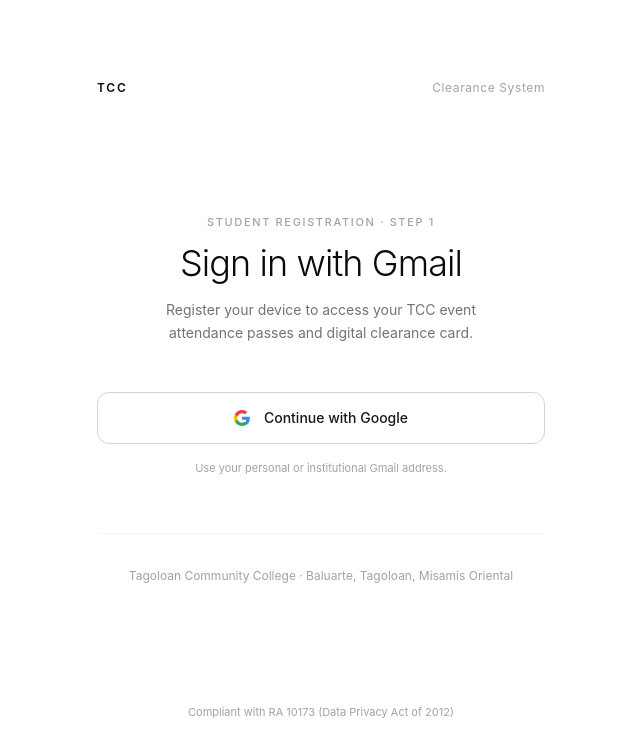
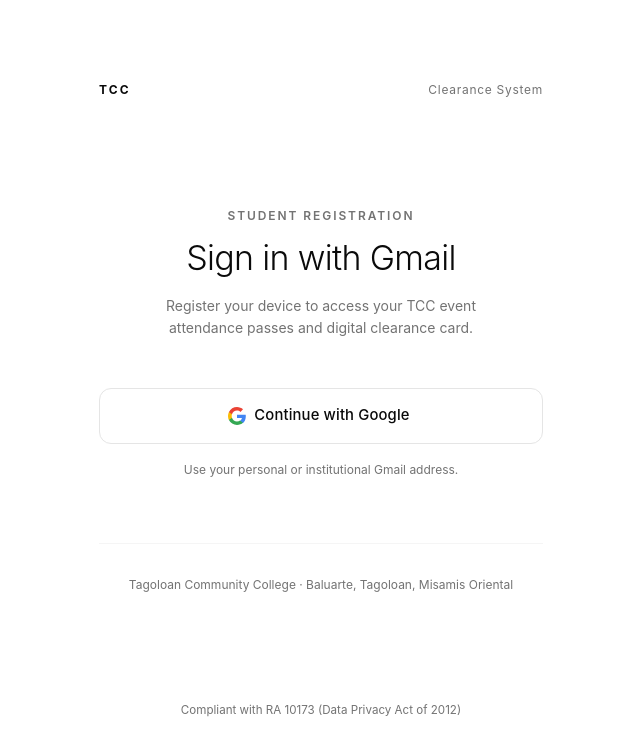
Before and after one commit to motaschristian9-jpg/tcc-clearance-v2, a React (Vite) app: page / in a window 1280 px wide. Shown: the top 756 px of the page, without its empty margins (319-959 px from the left). Built offline with nearby package versions, Linux system fonts and the light colour scheme.

Commit message:
feat(ui): rebuild student registration screen with Material UI (MUI) components

```diff
--- a/package.json
+++ b/package.json
@@ -10,6 +10,10 @@
     "test": "vitest run"
   },
   "dependencies": {
+    "@emotion/react": "^11.14.0",
+    "@emotion/styled": "^11.14.1",
+    "@mui/icons-material": "^9.5.0",
+    "@mui/material": "^9.5.0",
     "clsx": "^2.1.1",
     "dexie": "^4.0.11",
     "lucide-react": "^1.16.0",
--- a/src/App.tsx
+++ b/src/App.tsx
@@ -1,44 +1,113 @@
-import React, { useState } from 'react';
+import React from 'react';
+import {
+  ThemeProvider,
+  CssBaseline,
+  Container,
+  Box,
+  Typography,
+  Button,
+  Divider,
+  Stack,
+} from '@mui/material';
+import { theme } from './theme';
 
 export const App: React.FC = () => {
-  // Simple visual screen state: 'signin' -> 'consent'
-  const [currentScreen, setCurrentScreen] = useState<'signin' | 'consent'>('signin');
+  return (
+    <ThemeProvider theme={theme}>
+      <CssBaseline />
+      <Box
+        sx={{
+          minHeight: '100vh',
+          backgroundColor: '#ffffff',
+          display: 'flex',
+          flexDirection: 'column',
+          justifyContent: 'space-between',
+          px: { xs: 3, sm: 6 },
+          py: { xs: 6, sm: 10 },
+        }}
+      >
+        {/* Top Header - Pure whitespace with quiet institutional branding */}
+        <Container maxWidth="xs" disableGutters>
+          <Box
+            sx={{
+              display: 'flex',
+              alignItems: 'center',
+              justifyContent: 'space-between',
+            }}
+          >
+            <Typography
+              variant="caption"
+              sx={{
+                fontWeight: 700,
+                letterSpacing: '0.18em',
+                color: '#0a0a0a',
+                textTransform: 'uppercase',
+              }}
+            >
+              TCC
+            </Typography>
+            <Typography
+              variant="caption"
+              sx={{
+                letterSpacing: '0.06em',
+                color: 'text.secondary',
+              }}
+            >
+              Clearance System
+            </Typography>
+          </Box>
+        </Container>
 
-  return (
-    <div className="min-h-screen bg-white text-neutral-900 flex flex-col justify-between px-6 py-12 sm:py-20 sm:px-12 selection:bg-neutral-900 selection:text-white">
-      {/* Top Header - Pure whitespace with quiet institutional branding */}
-      <header className="max-w-md mx-auto w-full flex items-center justify-between">
-        <span className="text-xs font-semibold tracking-widest text-neutral-950 uppercase">
-          TCC
-        </span>
-        <span className="text-xs tracking-wider text-neutral-400 font-normal">
-          Clearance System
-        </span>
-      </header>
+        {/* Main Stage - Generous white spaces, task-oriented action-first */}
+        <Container maxWidth="xs" disableGutters sx={{ my: 'auto', py: { xs: 8, sm: 12 } }}>
+          <Stack spacing={6} sx={{ alignItems: 'center', textAlign: 'center' }}>
+            {/* Title & Description with low cognitive load */}
+            <Stack spacing={1.5} sx={{ alignItems: 'center' }}>
+              <Typography
+                variant="caption"
+                sx={{
+                  letterSpacing: '0.16em',
+                  textTransform: 'uppercase',
+                  color: 'text.secondary',
+                  fontWeight: 600,
+                }}
+              >
+                Student Registration
+              </Typography>
 
-      {/* SCREEN 1: SIGN IN WITH GMAIL */}
-      {currentScreen === 'signin' && (
-        <main className="max-w-md mx-auto w-full my-auto py-16 flex flex-col items-center text-center">
-          <div className="space-y-3 mb-12">
-            <span className="text-[11px] font-medium tracking-widest uppercase text-neutral-400 block">
-              Student Registration · Step 1
-            </span>
-            <h1 className="text-3xl sm:text-4xl font-light text-neutral-950 tracking-tight leading-tight">
+              <Typography
+                variant="h4"
+                component="h1"
+                sx={{
+                  fontWeight: 300,
+                  letterSpacing: '-0.02em',
+                  color: 'text.primary',
+                  lineHeight: 1.2,
+                }}
+              >
                 Sign in with Gmail
-            </h1>
-            <p className="text-sm text-neutral-500 font-normal leading-relaxed max-w-xs mx-auto pt-1">
+              </Typography>
+
+              <Typography
+                variant="body2"
+                sx={{
+                  color: 'text.secondary',
+                  lineHeight: 1.6,
+                  maxWidth: 320,
+                  pt: 0.5,
+                }}
+              >
                 Register your device to access your TCC event attendance passes and digital clearance card.
-            </p>
-          </div>
+              </Typography>
+            </Stack>
 
-          <div className="w-full space-y-4">
-            <button
-              type="button"
-              onClick={() => setCurrentScreen('consent')}
-              className="w-full h-13 min-h-[52px] px-6 bg-white hover:bg-neutral-50 active:bg-neutral-100 border border-neutral-300 hover:border-neutral-900 text-neutral-900 font-medium text-sm rounded-xl transition-all duration-150 flex items-center justify-center gap-3.5 select-none focus:outline-none focus:ring-1 focus:ring-neutral-900 cursor-pointer"
-            >
-              {/* Google SVG Icon */}
-              <svg className="w-4 h-4 shrink-0" viewBox="0 0 24 24">
+            {/* Single Core Action: Continue with Google */}
+            <Stack spacing={2} sx={{ width: '100%' }}>
+              <Button
+                variant="outlined"
+                fullWidth
+                startIcon={
+                  <svg width="18" height="18" viewBox="0 0 24 24">
                     <path
                       fill="#4285F4"
                       d="M23.745 12.27c0-.7-.06-1.4-.19-2.07H12v4.51h6.6c-.29 1.52-1.14 2.82-2.4 3.68v3.05h3.88c2.27-2.09 3.66-5.17 3.66-9.17z"
@@ -56,94 +125,59 @@ export const App: React.FC = () => {
                       d="M12 4.75c1.77 0 3.35.61 4.6 1.8l3.42-3.42C17.95 1.19 15.24 0 12 0 7.34 0 3.26 2.64 1.25 6.58l4.03 3.15c.95-2.83 3.6-4.98 6.72-4.98z"
                     />
                   </svg>
-              <span>Continue with Google</span>
-            </button>
+                }
+                sx={{
+                  py: 1.75,
+                  fontSize: '0.925rem',
+                }}
+              >
+                Continue with Google
+              </Button>
 
-            <p className="text-[11px] text-neutral-400 font-normal leading-normal">
+              <Typography
+                variant="caption"
+                sx={{
+                  color: 'text.secondary',
+                  fontSize: '0.75rem',
+                }}
+              >
                 Use your personal or institutional Gmail address.
-            </p>
-          </div>
+              </Typography>
+            </Stack>
 
-          <div className="mt-14 pt-8 border-t border-neutral-100 w-full text-center">
-            <p className="text-xs text-neutral-400 font-normal leading-relaxed">
+            {/* Subtle Divider & Location Footnote */}
+            <Box sx={{ width: '100%', pt: 2 }}>
+              <Divider sx={{ mb: 4, borderColor: '#f5f5f5' }} />
+              <Typography
+                variant="caption"
+                sx={{
+                  color: 'text.secondary',
+                  display: 'block',
+                  lineHeight: 1.5,
+                }}
+              >
                 Tagoloan Community College · Baluarte, Tagoloan, Misamis Oriental
-            </p>
-          </div>
-        </main>
-      )}
+              </Typography>
+            </Box>
+          </Stack>
+        </Container>
 
-      {/* SCREEN 2: DATA PRIVACY & CONSENT (RA 10173) */}
-      {currentScreen === 'consent' && (
-        <main className="max-w-md mx-auto w-full my-auto py-16 flex flex-col items-center text-center">
-          <div className="space-y-3 mb-10">
-            <span className="text-[11px] font-medium tracking-widest uppercase text-neutral-400 block">
-              Student Registration · Step 2
-            </span>
-            <h1 className="text-3xl sm:text-4xl font-light text-neutral-950 tracking-tight leading-tight">
-              Data Privacy & Consent
-            </h1>
-            <p className="text-xs text-neutral-400 uppercase tracking-wider pt-0.5">
-              Republic Act No. 10173
-            </p>
-          </div>
-
-          {/* Minimalist 3-part disclosure with ample whitespace */}
-          <div className="w-full text-left space-y-6 my-4 py-6 border-y border-neutral-100">
-            <div className="space-y-1">
-              <span className="text-[11px] font-medium tracking-widest uppercase text-neutral-950 block">
-                What we collect
-              </span>
-              <p className="text-xs text-neutral-500 font-normal leading-relaxed">
-                Your full name, school ID number, department, year level, section, and a live front-camera verification photo.
-              </p>
-            </div>
-
-            <div className="space-y-1">
-              <span className="text-[11px] font-medium tracking-widest uppercase text-neutral-950 block">
-                Why it is collected
-              </span>
-              <p className="text-xs text-neutral-500 font-normal leading-relaxed">
-                Exclusively for verifying event attendance, issuing digital clearance stamps, and preventing card forgery.
-              </p>
-            </div>
-
-            <div className="space-y-1">
-              <span className="text-[11px] font-medium tracking-widest uppercase text-neutral-950 block">
-                Data retention
-              </span>
-              <p className="text-xs text-neutral-500 font-normal leading-relaxed">
-                Records are retained solely for the official academic semester clearance cycle and purged upon clearance archiving.
-              </p>
-            </div>
-          </div>
-
-          {/* Action buttons with generous touch target */}
-          <div className="w-full space-y-3 mt-8">
-            <button
-              type="button"
-              className="w-full h-13 min-h-[52px] px-6 bg-neutral-950 hover:bg-neutral-800 active:bg-neutral-900 text-white font-medium text-sm rounded-xl transition-all duration-150 flex items-center justify-center select-none cursor-pointer"
+        {/* Quiet Footer with Privacy Reference */}
+        <Container maxWidth="xs" disableGutters>
+          <Typography
+            variant="caption"
+            sx={{
+              display: 'block',
+              textAlign: 'center',
+              color: 'text.secondary',
+              fontSize: '0.725rem',
+            }}
           >
-              I Agree & Continue
-            </button>
-
-            <button
-              type="button"
-              onClick={() => setCurrentScreen('signin')}
-              className="w-full py-3 text-xs text-neutral-400 hover:text-neutral-900 transition-colors uppercase tracking-wider font-normal cursor-pointer"
-            >
-              Back to Sign In
-            </button>
-          </div>
-        </main>
-      )}
-
-      {/* Subtle, Quiet Footer with Privacy Reference */}
-      <footer className="max-w-md mx-auto w-full text-center">
-        <p className="text-[11px] text-neutral-400 font-normal">
             Compliant with RA 10173 (Data Privacy Act of 2012)
-        </p>
-      </footer>
-    </div>
+          </Typography>
+        </Container>
+      </Box>
+    </ThemeProvider>
   );
 };
 
--- /dev/null
+++ b/src/theme.ts
@@ -0,0 +1,69 @@
+import { createTheme } from '@mui/material/styles';
+
+export const theme = createTheme({
+  palette: {
+    mode: 'light',
+    primary: {
+      main: '#0a0a0a',
+      contrastText: '#ffffff',
+    },
+    background: {
+      default: '#ffffff',
+      paper: '#ffffff',
+    },
+    text: {
+      primary: '#0a0a0a',
+      secondary: '#737373',
+    },
+    divider: '#f0f0f0',
+  },
+  typography: {
+    fontFamily: [
+      '-apple-system',
+      'BlinkMacSystemFont',
+      '"Segoe UI"',
+      'Roboto',
+      'Helvetica',
+      'Arial',
+      'sans-serif',
+    ].join(','),
+    button: {
+      textTransform: 'none',
+      fontWeight: 500,
+      letterSpacing: '0.01em',
+    },
+  },
+  shape: {
+    borderRadius: 12,
+  },
+  components: {
+    MuiButton: {
+      defaultProps: {
+        disableElevation: true,
+      },
+      styleOverrides: {
+        root: {
+          minHeight: 52,
+          paddingLeft: 24,
+          paddingRight: 24,
+          transition: 'all 0.15s ease-in-out',
+        },
+        outlined: {
+          borderColor: '#e5e5e5',
+          color: '#0a0a0a',
+          '&:hover': {
+            borderColor: '#0a0a0a',
+            backgroundColor: '#fafafa',
+          },
+        },
+        contained: {
+          backgroundColor: '#0a0a0a',
+          color: '#ffffff',
+          '&:hover': {
+            backgroundColor: '#262626',
+          },
+        },
+      },
+    },
+  },
+});
```
Also changed, not shown: 2 other files (tests, documents, lock files or other folders). Lines whose indentation alone changed are shown as unchanged.
